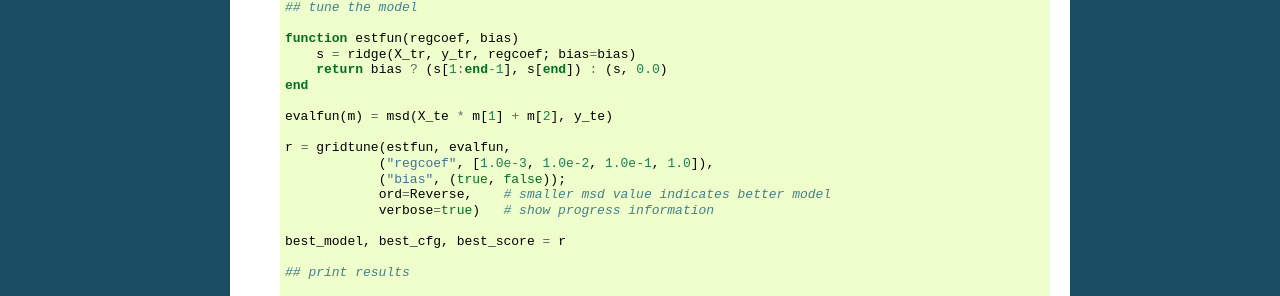
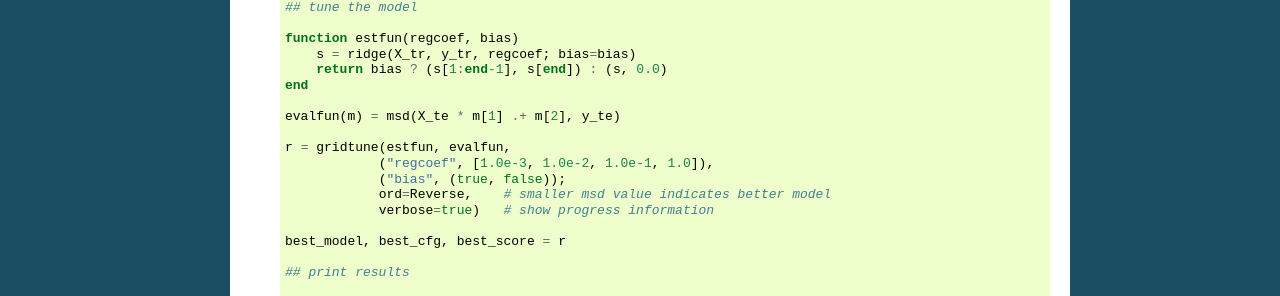
Before and after one commit to JuliaStats/MLBase.jl, a Sphinx documentation site: the page built from docs/source/modeltune.rst, in a window 1280 px wide. Shown: the part 911-1207 px from the top of the page. Built offline with Sphinx 7.4.7, drawn with Linux system fonts in a browser that asks for light colours; formulas are drawn with MathJax 3.

Commit message:
Fixing syntax in the example.

```diff
--- a/docs/source/modeltune.rst
+++ b/docs/source/modeltune.rst
@@ -51,7 +51,7 @@ Many machine learning algorithms and models come with design parameters that nee
             return bias ? (s[1:end-1], s[end]) : (s, 0.0)
         end
 
-        evalfun(m) = msd(X_te * m[1] + m[2], y_te)
+        evalfun(m) = msd(X_te * m[1] .+ m[2], y_te)
 
         r = gridtune(estfun, evalfun,
                     ("regcoef", [1.0e-3, 1.0e-2, 1.0e-1, 1.0]),
```
